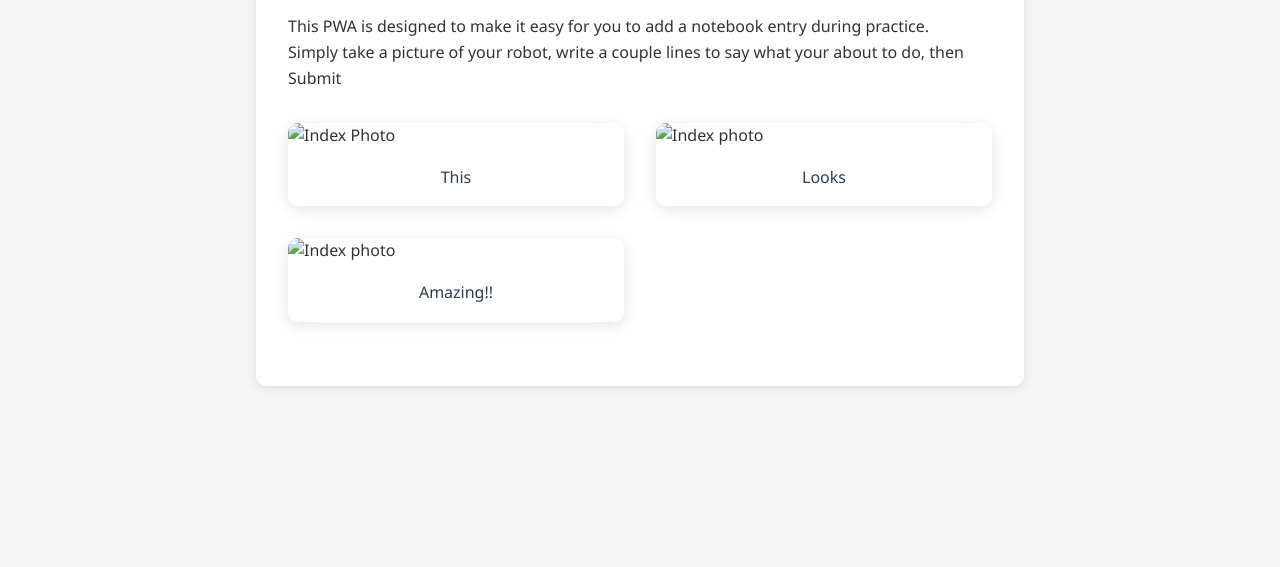
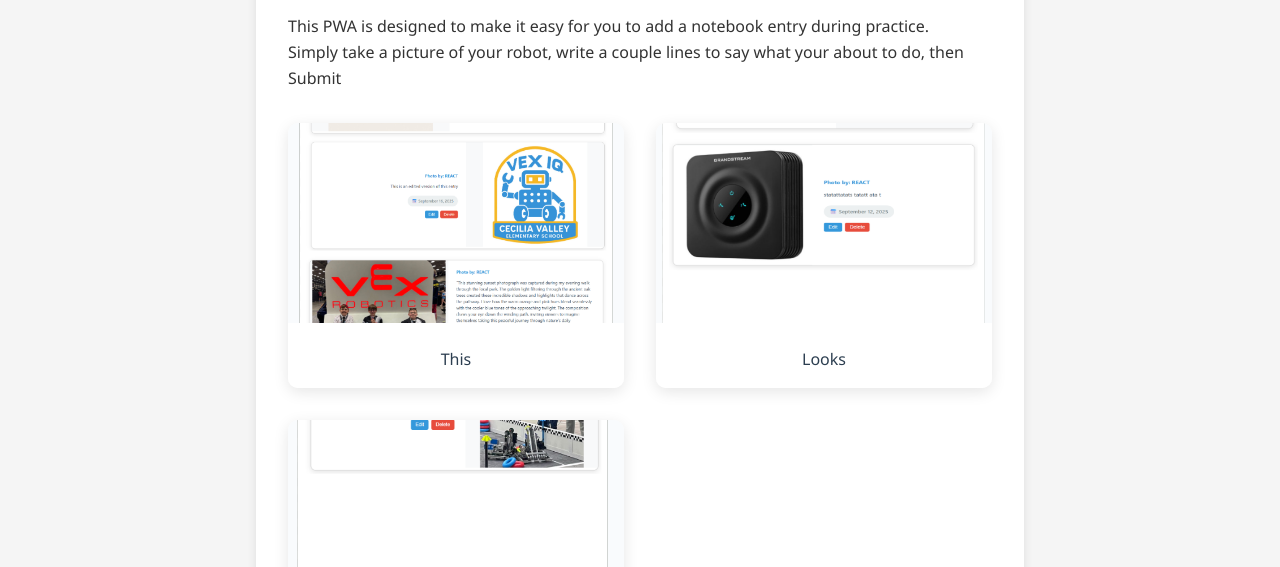
Before and after one commit to reactrobotics-org/fresh-photo-app, a website: page public/index.html in a window 1280 px wide. Shown: the part 233-800 px from the top of the page. Drawn offline with Linux system fonts and the light colour scheme; no server answers.

Commit message:
Put photos for index page

```diff
--- a/public/index.html
+++ b/public/index.html
@@ -94,15 +94,15 @@
 
     <div class="hero-gallery">
       <div class="hero-image">
-        <img src="images/photo1.jpg" alt="Index Photo">
+        <img src="images/photo1.png" alt="Index Photo">
         <div class="hero-caption">This</div>
       </div>
       <div class="hero-image">
-        <img src="images/photo2.jpg" alt="Index photo">
+        <img src="images/photo2.png" alt="Index photo">
         <div class="hero-caption">Looks</div>
       </div>
       <div class="hero-image">
-        <img src="images/photo3.jpg" alt="Index photo">
+        <img src="images/photo3.png" alt="Index photo">
         <div class="hero-caption">Amazing!!</div>
       </div>
     </div>
```
